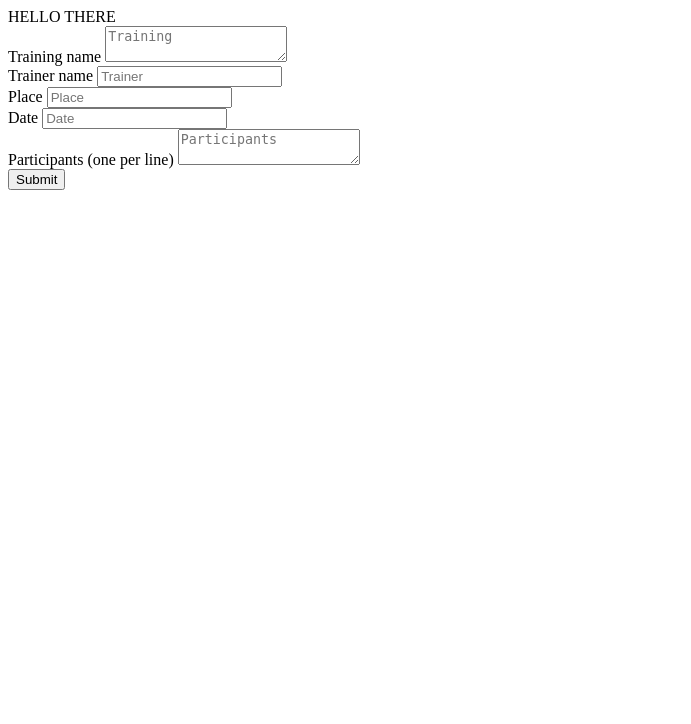
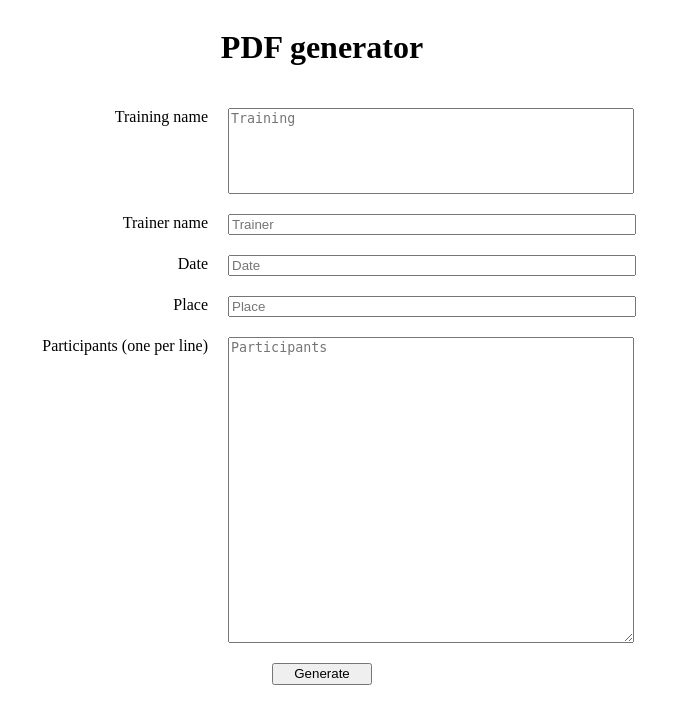
Before and after one commit to BusinessSpeech/pdf-generator, a Flask app: page / in a window 1280 px wide. Shown: the top 724 px of the page, without its empty margins (0-691 px from the left). Run offline with Flask 2, Linux system fonts and the light colour scheme.

Commit message:
Add layout for webpage

```diff
--- /dev/null
+++ b/static/index.css
@@ -0,0 +1,52 @@
+.wrapper {
+    display: grid;
+    grid-template-columns: 200px auto;
+    grid-row-gap: 20px;
+    grid-column-gap: 20px;
+    width: 600px;
+}
+
+.title {
+    grid-column-start: 1;
+    grid-column-end: 3;
+    justify-self: center;
+}
+
+.training_name {
+    width: 400px;
+    height: 80px;
+    display: block;
+    grid-column-start: 2;
+    grid-column-end: 2;
+    resize: none;
+}
+
+.participants {
+    width: 400px;
+    height: 300px;
+    display: block;
+    grid-column-start: 2;
+    grid-column-end: 2;
+    resize: vertical;
+}
+
+.header {
+    justify-self: end;
+    grid-column-start: 1;
+    grid-column-end: 1;
+}
+
+.input {
+    width: 400px;
+    display: block;
+    grid-column-start: 2;
+    grid-column-end: 2;
+}
+
+.generate_button {
+    width: 100px;
+    justify-self: center;
+    height: 22px;
+    grid-column-start: 1;
+    grid-column-end: 3;
+}
--- a/templates/main.html
+++ b/templates/main.html
@@ -1,42 +1,31 @@
 <!DOCTYPE html>
-<html>
+<html lang="en">
     <head>
         <title>PDF Generator for Business Speech</title>
+        <link rel="stylesheet" href="static/index.css">
     </head>
     <body>
-        <div>HELLO THERE</div>
         <form action="/generate" method="post">
-            <div>
-                <label>
-                    Training name
-                    <textarea name="training_name" placeholder="Training"></textarea>
-                </label>
+            <div class="wrapper">
+                <h1 class="title">PDF generator</h1>
+
+                <div class="header"> Training name </div>
+                <textarea name="training_name" class="training_name" placeholder="Training"></textarea>
+
+                <div class="header"> Trainer name </div>
+                <input type="text" class="input" name="trainer_name" placeholder="Trainer"/>
+
+                <div class="header"> Date </div>
+                <input type="text" class="input" name="training_date" placeholder="Date"/>
+
+                <div class="header"> Place </div>
+                <input type="text" class="input" name="training_place" placeholder="Place"/>
+
+                <div class="header"> Participants (one per line) </div>
+                <textarea name="participants" class="participants" placeholder="Participants"></textarea>
+
+                <button type="submit" class="generate_button">Generate</button>
             </div>
-            <div>
-                <label>
-                    Trainer name
-                    <input type="text" name="trainer_name" placeholder="Trainer"/>
-                </label>
-            </div>
-            <div>
-                <label>
-                    Place
-                    <input type="text" name="training_place" placeholder="Place"/>
-                </label>
-            </div>
-            <div>
-                <label>
-                    Date
-                    <input type="text" name="training_date" placeholder="Date"/>
-                </label>
-            </div>
-            <div>
-                <label>
-                    Participants (one per line)
-                    <textarea name="participants" placeholder="Participants"></textarea>
-                </label>
-            </div>
-            <input type="submit" name="Generate">
         </form>
     </body>
 </html>
```
